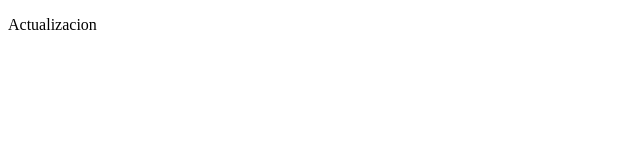
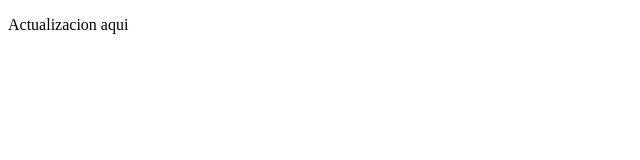
Before and after one commit to juanmcel/practicaomar, a plain HTML site: page index.html in a window 1280 px wide. Shown: the full height of the page, 0-640 px from the left. Drawn offline with Linux system fonts and the light colour scheme.

Commit message:
Modificacion a index ok

```diff
--- a/index.html
+++ b/index.html
@@ -21,7 +21,7 @@ var x;
 	document.write("muestra en la pantalla");
 	</script>
 -->
-<p> Actualizacion</p>
+<p> Actualizacion aqui</p>
 
 </body>
 <script src="js/funciones.js">
```
